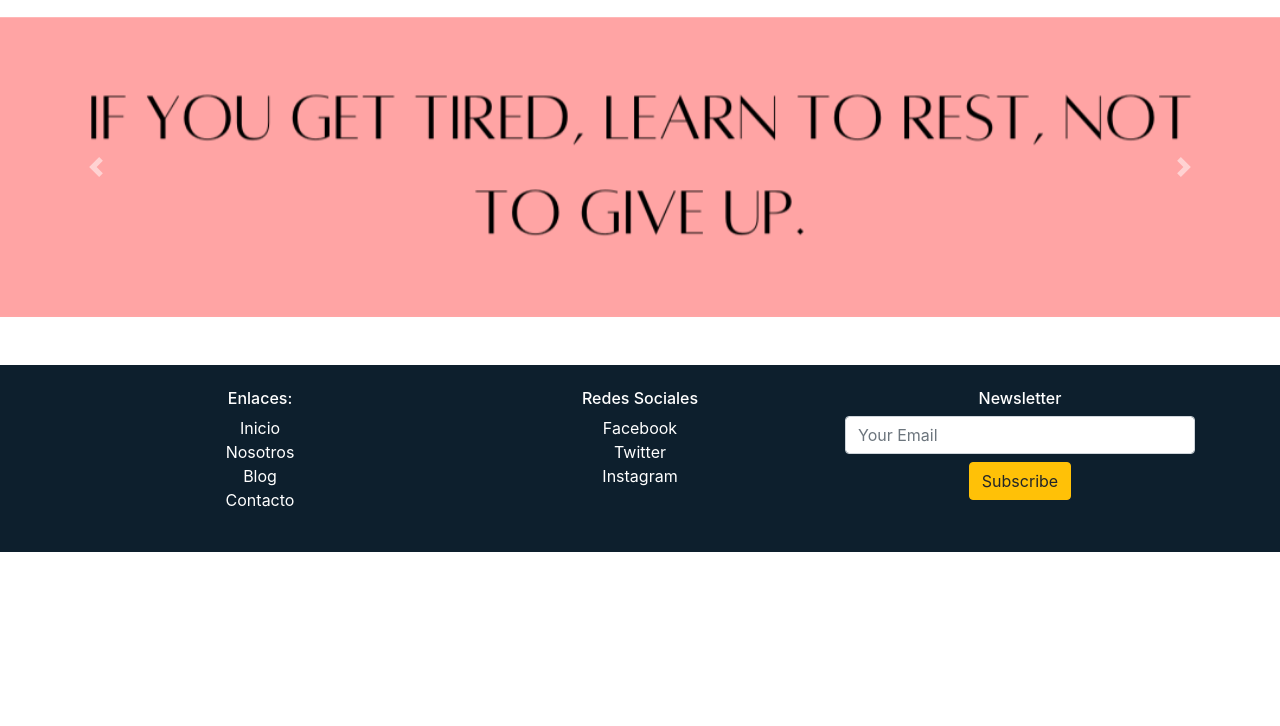
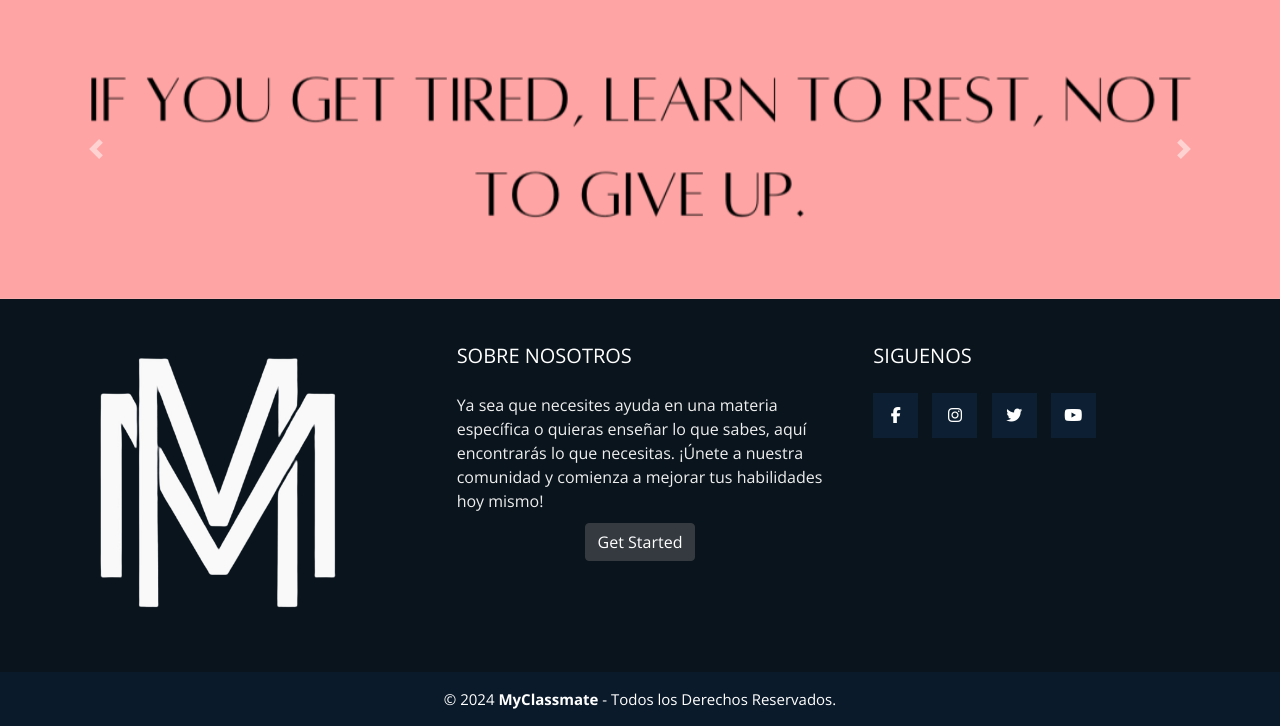
Before and after one commit to ChinitoPacas31/My-classmate, a Flask app: page / in a window 1280 px wide. Shown: the part 2476-3202 px from the top of the page. Before the commit the page ends 3028 px from the top, so only its background shows below. Run offline with Flask 3, Linux system fonts and the light colour scheme; some libraries are stand-ins or nearby versions.

Commit message:
no movi masque estilos el lo html
se modifico el estilo en index, login, register y se puso chulo

```diff
--- a/templates/index.html
+++ b/templates/index.html
@@ -23,8 +24,83 @@
     <!-- Enlace al script de Bootstrap -->
     <script src="https://cdn.jsdelivr.net/npm/bootstrap@4.6.2/dist/js/bootstrap.min.js" integrity="sha384-+sLIOodYLS7CIrQpBjl+C7nPvqq+FbNUBDunl/OZv93DB7Ln/533i8e/mZXLi/P+" crossorigin="anonymous"></script>
         <style>
+          @import url('https://fonts.googleapis.com/css2?family=Open+Sans:wght@400;700&display=swap');
+    body, html {
+       background-color: #e2e7e6;
+        margin: 0;
+  }
+ *{
+    margin: 0;
+    padding: 0;
+    box-sizing: border-box;
+    font-family: 'Open Sans', sans-serif;
+}
+/*:::::Pie de Pagina*/
+.pie-pagina{
+    width: 100%;
+    background-color: #0a141d;
+}
+.pie-pagina .grupo-1{
+    width: 100%;
+    max-width: 1200px;
+    margin: auto;
+    display:grid;
+    grid-template-columns: repeat(3, 1fr);
+    grid-gap:50px;
+    padding: 45px 0px;
+}
+.pie-pagina .grupo-1 .box figure{
+    width: 100%;
+    height: 100%;
+    display: flex;
+    justify-content: center;
+    align-items: center;
+}
+.pie-pagina .grupo-1 .box figure img{
+    width: 250px;
+}
+.pie-pagina .grupo-1 .box h2{
+    color: #fff;
+    margin-bottom: 25px;
+    font-size: 20px;
+}
+.pie-pagina .grupo-1 .box p{
+    color: #efefef;
+    margin-bottom: 10px;
+}
+.pie-pagina .grupo-1 .red-social a{
+    display: inline-block;
+    text-decoration: none;
+    width: 45px;
+    height: 45px;
+    line-height: 45px;
+    color: #fff;
+    margin-right: 10px;
+    background-color: #0d2033;
+    text-align: center;
+    transition: all 300ms ease;
+}
+.pie-pagina .grupo-1 .red-social a:hover{
+    color: aqua;
+}
+.pie-pagina .grupo-2{
+    background-color: #0a1a2a;
+    padding: 15px 10px;
+    text-align: center;
+    color: #fff;
+}
+.pie-pagina .grupo-2 small{
+    font-size: 15px;
+}
+@media screen and (max-width:800px){
+    .pie-pagina .grupo-1{
+        width: 90%;
+        grid-template-columns: repeat(1, 1fr);
+        grid-gap:30px;
+        padding: 35px 0px;
+    }
+}
         .full-height {
-            height: 55vh; /* Ocupa toda la altura de la pantalla */
             display: flex;
             justify-content: center;
             align-items: center;
@@ -153,26 +240,20 @@
           </div>
         </nav>
 
-        <div class="text-center" style="margin-top: 90px; color: white;">
+        <div class="text-center" style="margin-top: 90px; color: #314a46;">
           <h1>Counseling Services for Students</h1>
       </div>
 
-        <div class="text-center" style="margin: 40px; color: white;">
+        <div class="text-center" style="margin: 40px; color: #314a46;">
           <h2>Conectando estudiantes, potenciando aprendizajes.</h2>
         </div>
-
-        <div class="text-center" style="margin: 40px;">
-          <a href="{{ url_for('login') }}" class="btn btn-dark">Get Started</a>
-          <a href="#" class="btn btn-warning">Learn More</a>
-        </div>
-
         <br>
 
       <!-- Tarjeta de David Bustillos -->
       <div class="row justify-content-center container-targets">
 
       <div class="card mx-3 mb-3" style="width: 18rem;">
-          <img style= "height: 349px;" src="/assets/images/userxd.png" class="card-img-top" alt="...">
+          <img style= "height: 349px;" src="/images/userxd.png" class="card-img-top" alt="...">
           <div class="card-body">
             <h5 class="card-title">David Julian Bustillos Mata</h5>
             <h5 class="card-title">★★★★★ (5 de 5)</h5>
@@ -295,37 +376,38 @@
           <span class="sr-only">Next</span>
       </button>
   </div>
-
   <!-- Footer Section -->
-  <footer class="text-white text-center py-4 mt-5" style="background-color: #0D1F2D;">
-    <div class="container">
-        <div class="row">
-            <div class="col-md-4">
-                <h6>Enlaces:</h6>
-                <ul class="list-unstyled">
-                    <li><a href="#" class="text-white">Inicio</a></li>
-                    <li><a href="#" class="text-white">Nosotros</a></li>
-                    <li><a href="#" class="text-white">Blog</a></li>
-                    <li><a href="#" class="text-white">Contacto</a></li>
-                </ul>
+  <footer class="pie-pagina">
+    <div class="grupo-1">
+        <div class="box">
+            <figure>
+                <a href="index.html">
+                    <img src="logo.png" alt="MyClassmate-logo">
+                </a>
+            </figure>
+        </div>
+        <div class="box">
+            <h2>SOBRE NOSOTROS</h2>
+            <p>Ya sea que necesites ayuda en una materia específica o quieras enseñar lo que sabes, aquí encontrarás lo que necesitas.
+              ¡Únete a nuestra comunidad y comienza a mejorar tus habilidades hoy mismo!
+            </p>
+            <div class="text-center" style="margin: 10px;">
+              <a href="{{ url_for('login') }}" class="btn btn-dark">Get Started</a>
             </div>
-            <div class="col-md-4">
-                <h6>Redes Sociales</h6>
-                <ul class="list-unstyled">
-                    <li><a href="#" class="text-white">Facebook</a></li>
-                    <li><a href="#" class="text-white">Twitter</a></li>
-                    <li><a href="#" class="text-white">Instagram</a></li>
-                </ul>
-            </div>
-            <div class="col-md-4">
-                <h6>Newsletter</h6>
-                <form action="">
-                    <input type="email" class="form-control" placeholder="Your Email">
-                    <button class="btn btn-warning mt-2" type="submit">Subscribe</button>
-                </form>
+        </div>
+        <div class="box">
+            <h2>SIGUENOS</h2>
+            <div class="red-social">
+                <a href="https://www.instagram.com/joel_rocha31?utm_source=ig_web_button_share_sheet&igsh=ZDNlZDc0MzIxNw==" class="fa fa-facebook"></a>
+                <a href="https://www.instagram.com/joel_rocha31?utm_source=ig_web_button_share_sheet&igsh=ZDNlZDc0MzIxNw==" class="fa fa-instagram"></a>
+                <a href="https://www.instagram.com/joel_rocha31?utm_source=ig_web_button_share_sheet&igsh=ZDNlZDc0MzIxNw==" class="fa fa-twitter"></a>
+                <a href="https://www.instagram.com/joel_rocha31?utm_source=ig_web_button_share_sheet&igsh=ZDNlZDc0MzIxNw==" class="fa fa-youtube"></a>
             </div>
         </div>
     </div>
-  </footer>
+    <div class="grupo-2">
+        <small>&copy; 2024 <b>MyClassmate</b> - Todos los Derechos Reservados.</small>
+    </div>
+</footer>
 </body>
 </html>
```
Also changed, not shown: other parts of templates/index.html (+20 -8 lines), templates/login.html (+23 -9 lines), templates/register.html (+21 -10 lines), assets/images/users/davidxd.jpeg (deleted), assets/images/users/joel.jpeg (deleted), assets/images/users/luis.jpeg (deleted), images/Calendario.jfif (renamed from assets/images/Calendario.jfif), images/favicon.png (renamed from assets/images/favicon.png), images/logo.png (added), images/pizarron.jpeg (renamed from assets/images/pizarron.jpeg), images/real.png (renamed from assets/images/real.png), images/real2.png (renamed from assets/images/real2.png), images/real3.png (renamed from assets/images/real3.png), images/userxd.png (renamed from assets/images/userxd.png).
